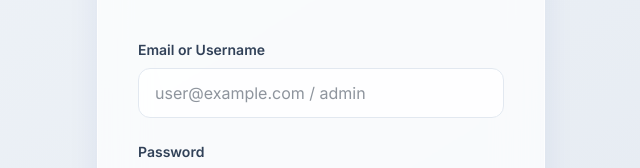
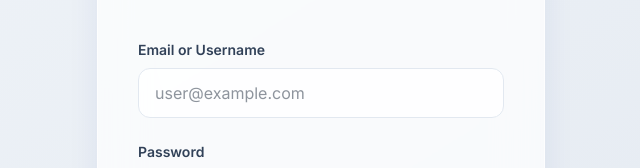
Before and after one commit to prathishrajan3/decentralized_patient_record_system, a React (Vite) app in the folder frontend/: page /login in a window 1280 px wide. Shown: the part 284-452 px from the top of the page, without its empty margins (319-959 px from the left). Built offline with nearby package versions, Linux system fonts and the light colour scheme; no server answers.

Commit message:
chore: hide admin presence from login placeholder

```diff
--- a/frontend/src/pages/Login.tsx
+++ b/frontend/src/pages/Login.tsx
@@ -70,7 +70,7 @@ export default function Login() {
         <form onSubmit={handleLogin} className="space-y-6">
           <div>
             <label className="block text-sm font-semibold text-slate-700 mb-2">Email or Username</label>
-            <input type="text" value={email} onChange={e => setEmail(e.target.value)} required className="input-field" placeholder="user@example.com / admin" />
+            <input type="text" value={email} onChange={e => setEmail(e.target.value)} required className="input-field" placeholder="user@example.com" />
           </div>
           <div>
             <label className="block text-sm font-semibold text-slate-700 mb-2">Password</label>
```
